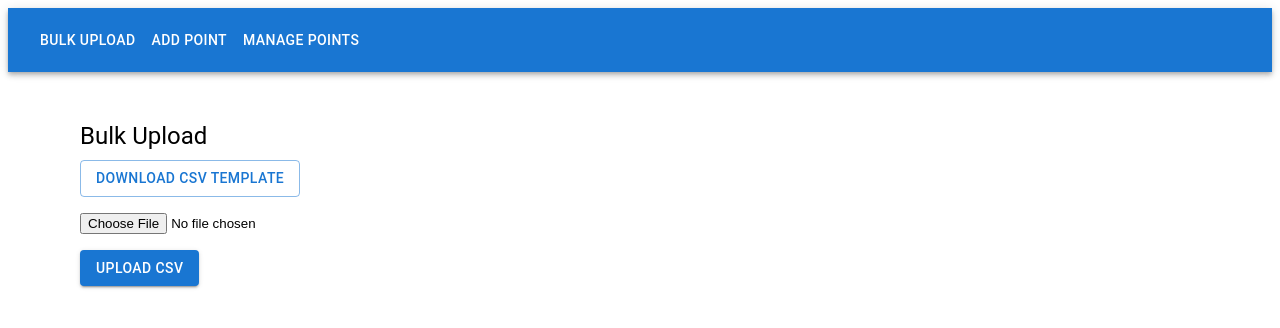
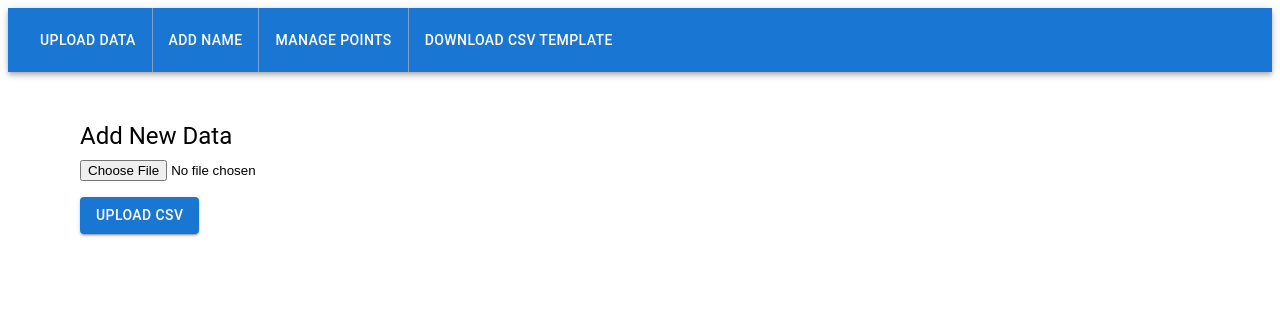
Before and after one commit to kotasuzuki3/STNadminweb, a React (Vite) app: page / in a window 1280 px wide. Shown: the top 328 px of the page. Built offline with nearby package versions, Linux system fonts and the light colour scheme.

Commit message:
implementing Christophe changes

```diff
--- a/src/App.jsx
+++ b/src/App.jsx
@@ -1,27 +1,63 @@
+import React, { Fragment } from 'react';
 import { Routes, Route, Link } from 'react-router-dom';
-import { AppBar, Toolbar, Button, Container } from '@mui/material';
+import {
+  AppBar,
+  Toolbar,
+  Button,
+  Container,
+  Divider
+} from '@mui/material';
+
 import BulkUpload    from './pages/BulkUpload';
-import AddPoint      from './pages/AddPoint';
+import AddName      from './pages/AddName';
 import ManagePoints  from './pages/ManagePoints';
 
 export default function App() {
   return (
     <>
       <AppBar position="sticky">
-        <Toolbar>
-          {['Bulk Upload','Add Point','Manage Points'].map((label,idx)=>(
-            <Button key={idx} component={Link} to={['/','/add','/manage'][idx]} color="inherit">
-              {label}
-            </Button>
+        <Toolbar sx={{ gap: 1 }}>
+          {[
+            { to: '/',        label: 'Upload Data' },
+            { to: '/add',     label: 'Add Name'   },
+            { to: '/manage',  label: 'Manage Points' }
+          ].map(({ to, label }, i, arr) => (
+            <Fragment key={to}>
+              <Button
+                component={Link}
+                to={to}
+                color="inherit"
+              >
+                {label}
+              </Button>
+              {i < arr.length - 1 && (
+                <Divider
+                  orientation="vertical"
+                  flexItem
+                  sx={{ bgcolor: 'rgba(255,255,255,0.5)' }}
+                />
+              )}
+            </Fragment>
           ))}
+
+          <Divider orientation="vertical" flexItem sx={{ bgcolor: 'rgba(255,255,255,0.5)' }} />
+
+          <Button
+            component="a"
+            href="/template.csv"
+            download
+            color="inherit"
+          >
+            Download CSV Template
+          </Button>
         </Toolbar>
       </AppBar>
 
-      <Container sx={{ my:4 }}>
+      <Container sx={{ my: 4 }}>
         <Routes>
-          <Route path="/"       element={<BulkUpload/>}/>
-          <Route path="/add"    element={<AddPoint/>}/>
-          <Route path="/manage" element={<ManagePoints/>}/>
+          <Route path="/"       element={<BulkUpload />} />
+          <Route path="/add"    element={<AddName />} />
+          <Route path="/manage" element={<ManagePoints />} />
         </Routes>
       </Container>
     </>
--- a/src/pages/AddPoint.jsx
+++ b/src/pages/AddName.jsx
@@ -9,7 +9,6 @@ import {
 import axios from 'axios';
 
 const fieldMeta = {
-  id:            { label: 'ID',            required: false },
   first_name:    { label: 'First Name',    required: true  },
   last_name:     { label: 'Last Name',     required: true  },
   age:           { label: 'Age',           required: true  },
@@ -33,7 +32,6 @@ const fieldMeta = {
 
 export default function AddPoint() {
   const [form, setForm] = useState({
-    id:          '',
     first_name:  '',
     last_name:   '',
     age:         '',
@@ -66,7 +64,6 @@ export default function AddPoint() {
       await axios.post('http://localhost:3001/api/points', form);
       setMsg('Point added!');
       setForm({
-        id:           '',
         first_name:  '',
         last_name:   '',
         age:         '',
@@ -92,7 +89,7 @@ export default function AddPoint() {
   return (
     <Box p={2}>
       <Typography variant="h5" gutterBottom>
-        Add Single Point
+        Add a Single Name
       </Typography>
 
       <Grid container spacing={2}>
@@ -127,7 +124,7 @@ export default function AddPoint() {
 
       <Box mt={2}>
         <Button variant="contained" onClick={handleSubmit}>
-          Submit
+          Add
         </Button>
       </Box>
 
--- a/src/pages/BulkUpload.jsx
+++ b/src/pages/BulkUpload.jsx
@@ -23,18 +23,8 @@ export default function BulkUpload() {
   return (
     <Box p={2}>
       <Typography variant="h5" gutterBottom>
-        Bulk Upload
+        Add New Data
       </Typography>
-
-      <Button
-        variant="outlined"
-        component="a"
-        href="/template.csv"
-        download="stn_masterdata_template.csv"
-        sx={{ mb: 2 }}
-      >
-        Download CSV Template
-      </Button>
 
       <input
         type="file"
--- a/src/pages/ManagePoints.jsx
+++ b/src/pages/ManagePoints.jsx
@@ -170,7 +170,9 @@ export default function ManagePoints() {
         const isEditing = editingId === row.id;
         return (
           <TableRow key={row.id}>
-            <TableCell>{row.id}</TableCell>
+            <TableCell>
+              {String(row.id).padStart(6, '0')}
+            </TableCell>
             {[
               'first_name','last_name','incident_date',
               'city','state','latitude','longitude',
```
